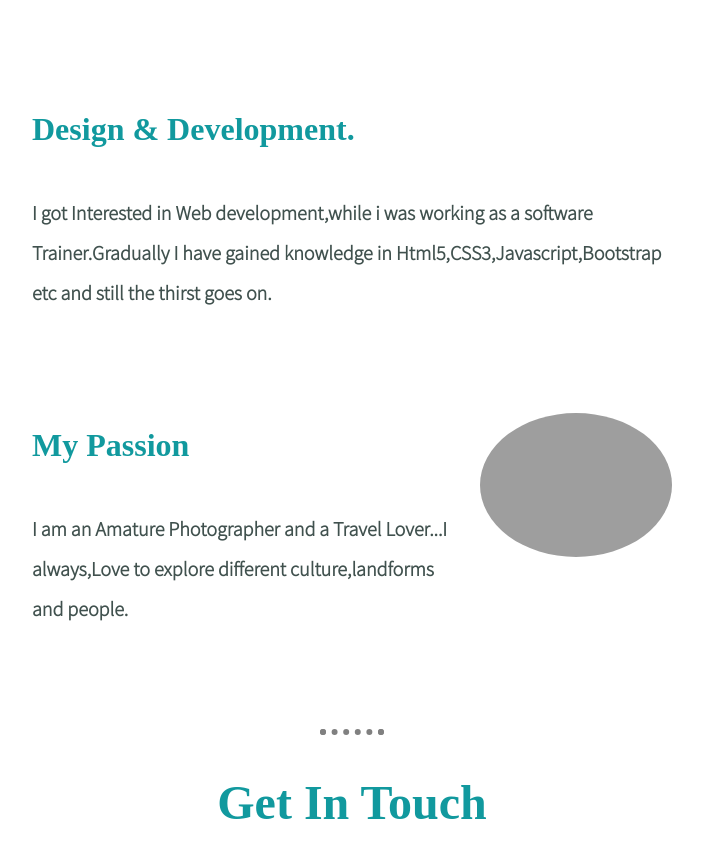
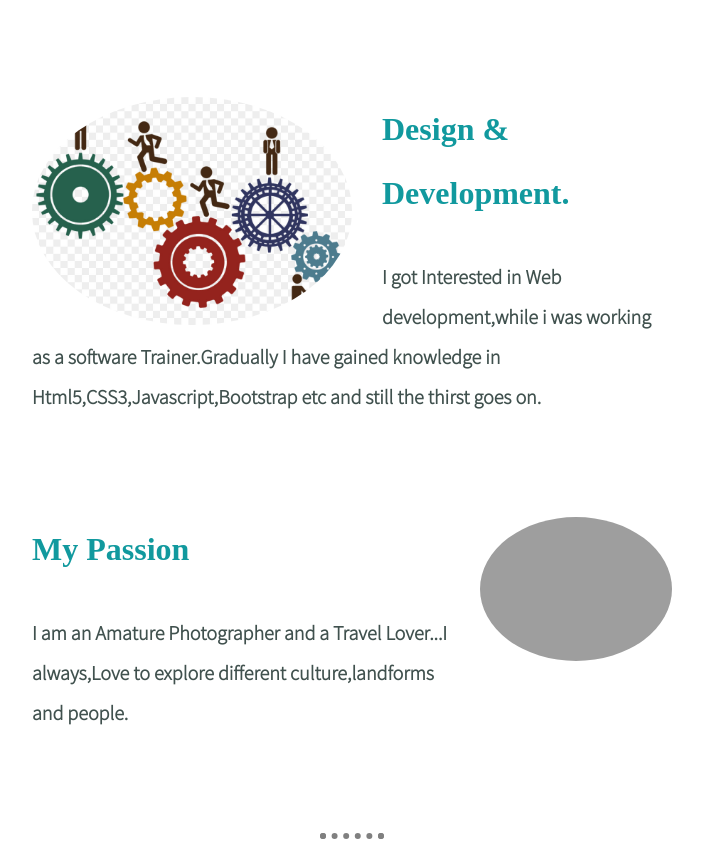
Before and after one commit to Remya2020/My-webpage, a plain HTML site: page index.html in a window 1280 px wide. Shown: the part 1643-2510 px from the top of the page, without its empty margins (288-991 px from the left). Drawn offline with Linux system fonts and the light colour scheme; the site is published under a folder, as on GitHub Pages, so addresses that start at the root find nothing; a web font is replaced by a local one.

Commit message:
Update index.html

```diff
--- a/index.html
+++ b/index.html
@@ -32,7 +32,7 @@
       <div class="skills">
         <h2 class="lineht">My Skills.</h2>
         <div class="skill-row">
-          <img class="im2" src="/images/skills.jpg" alt="">
+          <img class="im2" src="images/skills.jpg" alt="">
           <h3>Design & Development.</h3>
           <p>I got Interested in Web development,while i was working as a software Trainer.Gradually I have gained knowledge in Html5,CSS3,Javascript,Bootstrap etc and still the thirst goes on.</p>       </div>
         <div class="skill-row">
```
